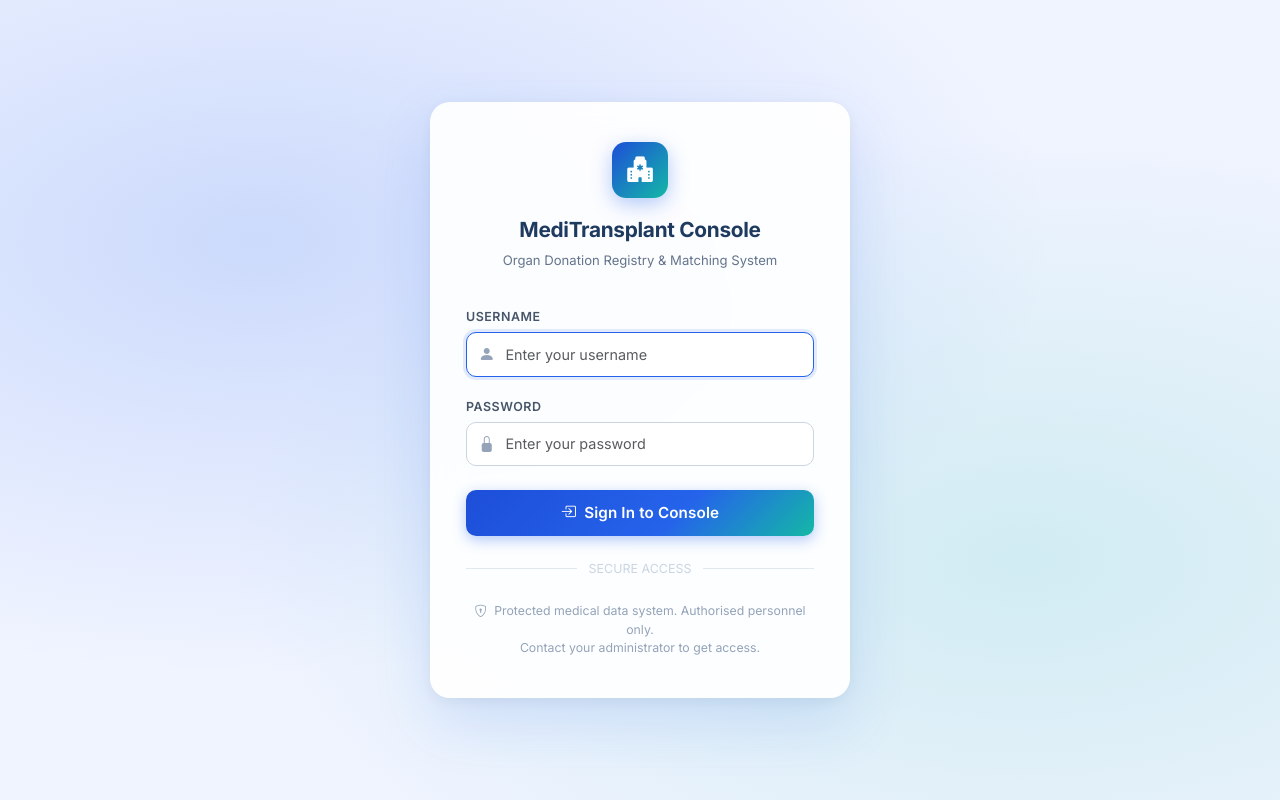
After one commit to gabhinav7017-oss/organ-donation-registry-system, a Django app: page /login/ in a window 1280 px wide. The commit adds this page. Run offline with Django 5.2, Linux system fonts and the light colour scheme.

Commit message:
Add login authentication protection to all views with medical-themed login page

```diff
--- a/organ_donation/settings.py
+++ b/organ_donation/settings.py
@@ -116,3 +116,8 @@ USE_TZ = True
 # https://docs.djangoproject.com/en/6.0/howto/static-files/
 
 STATIC_URL = 'static/'
+
+# ── Authentication ────────────────────────────
+LOGIN_URL = '/login/'
+LOGIN_REDIRECT_URL = '/'
+LOGOUT_REDIRECT_URL = '/login/'
--- a/organ_donation/urls.py
+++ b/organ_donation/urls.py
@@ -16,8 +16,11 @@ Including another URLconf
 """
 from django.contrib import admin
 from django.urls import path, include
+from django.contrib.auth import views as auth_views
 
 urlpatterns = [
     path('admin/', admin.site.urls),
+    path('login/', auth_views.LoginView.as_view(template_name='registration/login.html'), name='login'),
+    path('logout/', auth_views.LogoutView.as_view(), name='logout'),
     path('', include('registry.urls')),
 ]
--- /dev/null
+++ b/templates/registration/login.html
@@ -0,0 +1,226 @@
+<!DOCTYPE html>
+<html lang="en">
+<head>
+  <meta charset="UTF-8" />
+  <meta name="viewport" content="width=device-width, initial-scale=1.0" />
+  <title>MediTransplant Console – Sign In</title>
+
+  <!-- Bootstrap 5 -->
+  <link href="https://cdn.jsdelivr.net/npm/bootstrap@5.3.3/dist/css/bootstrap.min.css" rel="stylesheet" />
+  <!-- Bootstrap Icons -->
+  <link href="https://cdn.jsdelivr.net/npm/bootstrap-icons@1.11.3/font/bootstrap-icons.css" rel="stylesheet" />
+  <!-- Google Fonts -->
+  <link href="https://fonts.googleapis.com/css2?family=Inter:wght@300;400;500;600;700&display=swap" rel="stylesheet" />
+
+  <style>
+    *, *::before, *::after { box-sizing: border-box; margin: 0; padding: 0; }
+
+    body {
+      font-family: 'Inter', sans-serif;
+      min-height: 100vh;
+      display: flex;
+      align-items: center;
+      justify-content: center;
+      background: radial-gradient(ellipse at 20% 30%, rgba(37,99,235,.18) 0%, transparent 55%),
+                  radial-gradient(ellipse at 80% 70%, rgba(20,184,166,.14) 0%, transparent 55%),
+                  #F0F4FF;
+    }
+
+    .login-card {
+      background: rgba(255,255,255,.92);
+      backdrop-filter: blur(16px);
+      border-radius: 20px;
+      box-shadow: 0 24px 60px rgba(37,99,235,.14), 0 4px 16px rgba(0,0,0,.06);
+      width: 100%;
+      max-width: 420px;
+      padding: 2.5rem 2.25rem;
+    }
+
+    .brand-badge {
+      width: 56px; height: 56px;
+      border-radius: 14px;
+      background: linear-gradient(135deg, #1D4ED8 0%, #14B8A6 100%);
+      display: flex; align-items: center; justify-content: center;
+      font-size: 1.6rem;
+      color: #fff;
+      margin: 0 auto 1.25rem;
+      box-shadow: 0 6px 20px rgba(37,99,235,.35);
+    }
+
+    h1.brand-title {
+      font-size: 1.3rem;
+      font-weight: 700;
+      color: #1E3A5F;
+      text-align: center;
+      letter-spacing: -.3px;
+    }
+
+    p.brand-sub {
+      font-size: .82rem;
+      color: #64748B;
+      text-align: center;
+      margin-top: .25rem;
+      margin-bottom: 2rem;
+    }
+
+    label.form-label {
+      font-size: .78rem;
+      font-weight: 600;
+      text-transform: uppercase;
+      letter-spacing: .04em;
+      color: #475569;
+      margin-bottom: .35rem;
+    }
+
+    .form-control {
+      border-radius: 10px;
+      border: 1.5px solid #CBD5E1;
+      padding: .65rem .9rem;
+      font-size: .9rem;
+      transition: border-color .2s, box-shadow .2s;
+    }
+    .form-control:focus {
+      border-color: #2563EB;
+      box-shadow: 0 0 0 3px rgba(37,99,235,.12);
+      outline: none;
+    }
+
+    .input-icon-wrap { position: relative; }
+    .input-icon-wrap .bi {
+      position: absolute;
+      left: .8rem; top: 50%; transform: translateY(-50%);
+      color: #94A3B8; font-size: 1rem; pointer-events: none;
+    }
+    .input-icon-wrap .form-control { padding-left: 2.4rem; }
+
+    .btn-signin {
+      width: 100%;
+      border-radius: 10px;
+      padding: .7rem;
+      font-weight: 600;
+      font-size: .95rem;
+      background: linear-gradient(135deg, #1D4ED8 0%, #2563EB 60%, #14B8A6 100%);
+      color: #fff;
+      border: none;
+      box-shadow: 0 4px 14px rgba(37,99,235,.35);
+      transition: transform .15s, box-shadow .15s;
+      letter-spacing: .01em;
+    }
+    .btn-signin:hover {
+      transform: translateY(-1px);
+      box-shadow: 0 6px 20px rgba(37,99,235,.45);
+    }
+    .btn-signin:active { transform: translateY(0); }
+
+    .alert-error {
+      background: #FEF2F2;
+      border: 1px solid #FECACA;
+      color: #DC2626;
+      border-radius: 10px;
+      padding: .65rem 1rem;
+      font-size: .85rem;
+      margin-bottom: 1.25rem;
+    }
+
+    .divider-text {
+      display: flex; align-items: center; gap: .75rem;
+      color: #CBD5E1; font-size: .78rem;
+      margin: 1.5rem 0 1rem;
+    }
+    .divider-text::before, .divider-text::after {
+      content: ''; flex: 1; height: 1px; background: #E2E8F0;
+    }
+
+    .footer-note {
+      font-size: .77rem;
+      color: #94A3B8;
+      text-align: center;
+      margin-top: 1.5rem;
+    }
+    .footer-note a { color: #2563EB; text-decoration: none; font-weight: 500; }
+    .footer-note a:hover { text-decoration: underline; }
+  </style>
+</head>
+<body>
+
+  <div class="login-card">
+
+    <!-- Brand -->
+    <div class="brand-badge"><i class="bi bi-hospital-fill"></i></div>
+    <h1 class="brand-title">MediTransplant Console</h1>
+    <p class="brand-sub">Organ Donation Registry &amp; Matching System</p>
+
+    <!-- Error messages -->
+    {% if form.errors %}
+    <div class="alert-error">
+      <i class="bi bi-exclamation-triangle-fill me-1"></i>
+      Invalid credentials. Please check your username and password.
+    </div>
+    {% endif %}
+
+    {% if messages %}
+      {% for message in messages %}
+      <div class="alert-error">
+        <i class="bi bi-info-circle-fill me-1"></i>
+        {{ message }}
+      </div>
+      {% endfor %}
+    {% endif %}
+
+    <!-- Login Form -->
+    <form method="post" novalidate>
+      {% csrf_token %}
+
+      <div class="mb-3">
+        <label class="form-label" for="id_username">Username</label>
+        <div class="input-icon-wrap">
+          <i class="bi bi-person-fill"></i>
+          <input
+            type="text"
+            name="username"
+            id="id_username"
+            class="form-control"
+            placeholder="Enter your username"
+            autocomplete="username"
+            autofocus
+            required
+          />
+        </div>
+      </div>
+
+      <div class="mb-4">
+        <label class="form-label" for="id_password">Password</label>
+        <div class="input-icon-wrap">
+          <i class="bi bi-lock-fill"></i>
+          <input
+            type="password"
+            name="password"
+            id="id_password"
+            class="form-control"
+            placeholder="Enter your password"
+            autocomplete="current-password"
+            required
+          />
+        </div>
+      </div>
+
+      <input type="hidden" name="next" value="{{ next }}" />
+
+      <button type="submit" class="btn-signin">
+        <i class="bi bi-box-arrow-in-right me-2"></i>Sign In to Console
+      </button>
+    </form>
+
+    <div class="divider-text">SECURE ACCESS</div>
+
+    <div class="footer-note">
+      <i class="bi bi-shield-lock me-1"></i>
+      Protected medical data system. Authorised personnel only.<br>
+      Contact your administrator to get access.
+    </div>
+
+  </div>
+
+  <script src="https://cdn.jsdelivr.net/npm/bootstrap@5.3.3/dist/js/bootstrap.bundle.min.js"></script>
+</body>
+</html>
```
Also changed, not shown: registry/views.py (+18 -0 lines), templates/registry/base.html (+9 -0 lines).
